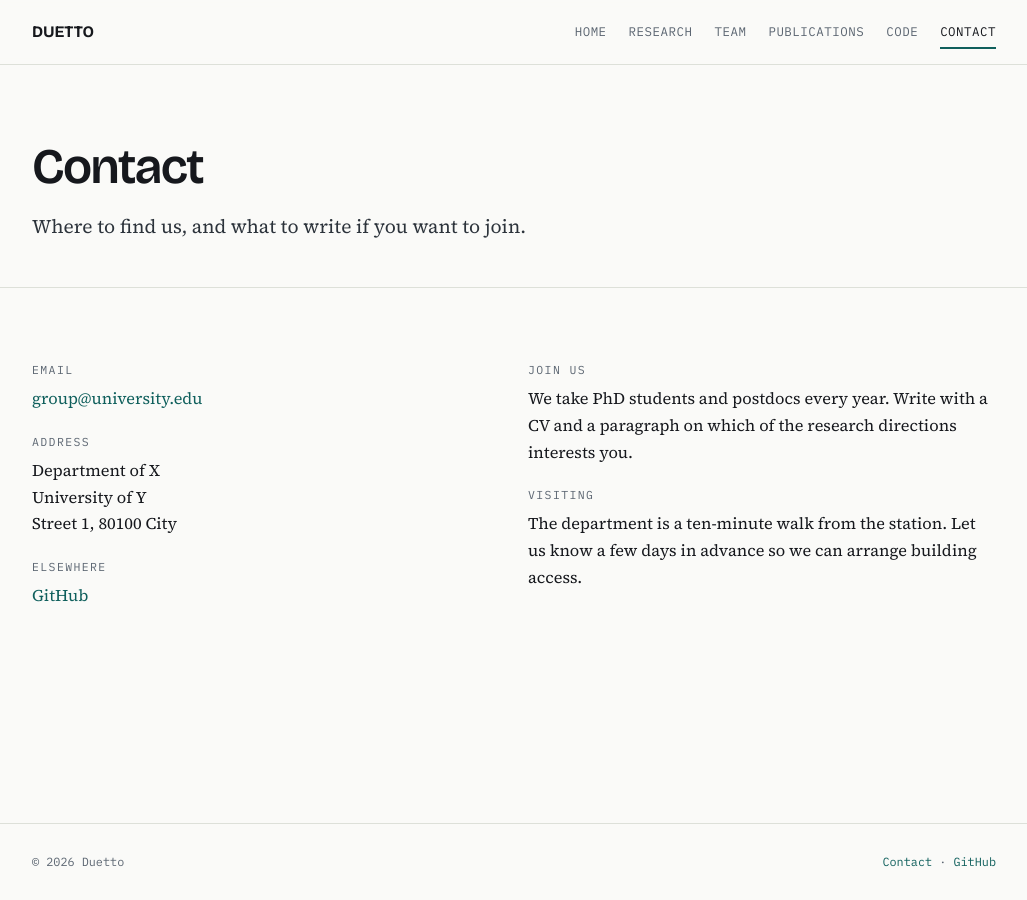
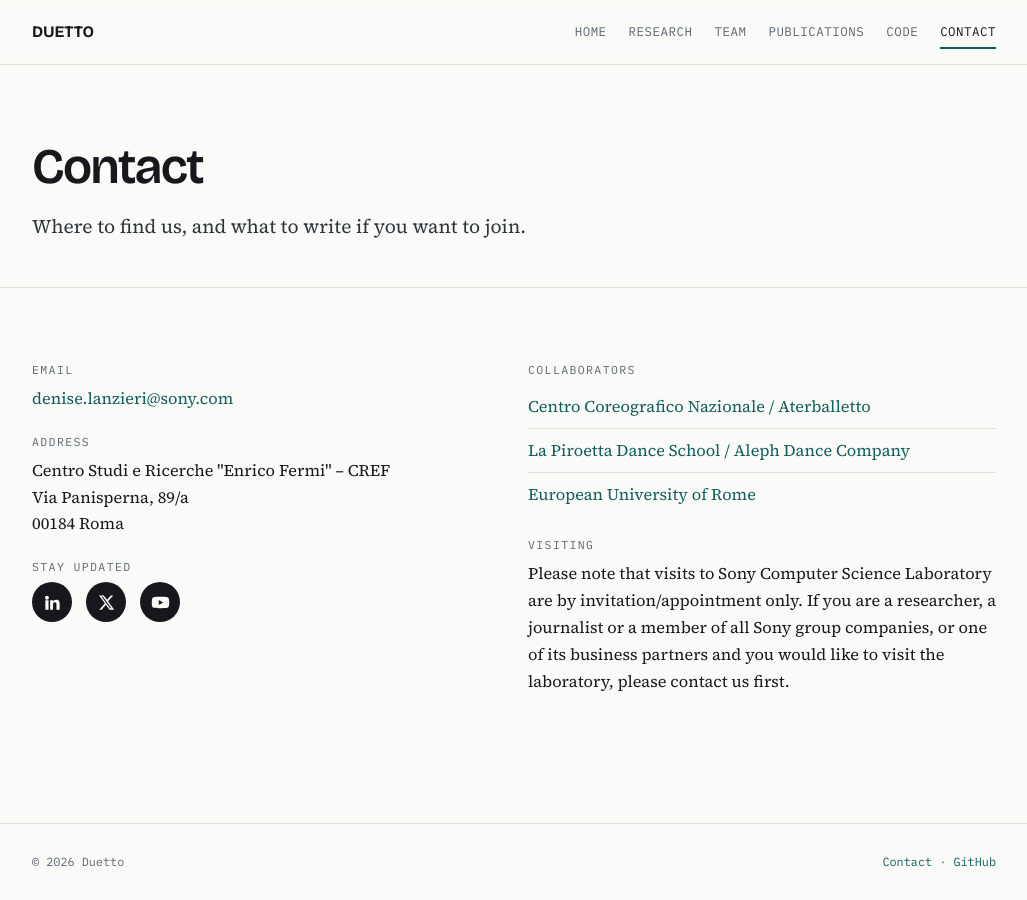
Before and after one commit to denise-lanzieri-csl/Duetto, a Jekyll site: the page built from contact.html, in a window 1280 px wide. Shown: the whole page, without its empty margins (126-1153 px from the left). Built offline with Jekyll 4.4.1, drawn with Linux system fonts in a browser that asks for light colours.

Commit message:
update some pages

```diff
--- a/_config.yml
+++ b/_config.yml
@@ -3,12 +3,12 @@ title: Duetto
 tagline: Augmented crativity
 description: One sentence describing what the group works on.
 
-email: group@university.edu
-institution: Department of X, University of Y
+email: denise.lanzieri@sony.com
+institution: Sony Computer Science Laboratories – Rome
 address_lines:
-  - Department of X
-  - University of Y
-  - Street 1, 80100 City
+  - Centro Studi e Ricerche "Enrico Fermi" – CREF
+  - Via Panisperna, 89/a
+  - 00184 Roma
 
 github: https://github.com/denise-lanzieri-csl
 scholar: "#"
--- a/assets/style.css
+++ b/assets/style.css
@@ -372,3 +372,61 @@
   height:auto;
   filter:drop-shadow(0 2px 30px rgba(0,0,0,.5));
 }
+
+/* Scheda persona: ruolo in evidenza, sottoruolo più leggero, filetto sotto */
+.people{ align-items:start; }
+.person{ display:flex; flex-direction:column; }
+.person h3{ margin:14px 0 6px; }
+.person .role{
+  font-family:var(--display); font-weight:600; font-size:0.92rem;
+  letter-spacing:-0.01em; color:var(--ink);
+  text-transform:none; margin:0 0 2px;
+}
+.person .subrole{
+  font-family:var(--body); font-size:0.92rem;
+  color:var(--muted); text-transform:none;
+  letter-spacing:0; margin:0 0 12px;
+}
+.person::after{
+  content:""; display:block; margin-top:auto;
+  border-top:1px solid var(--rule); padding-top:0;
+}
+
+/* Crediti sotto la griglia delle persone */
+.credit{
+  font-family:var(--mono); font-size:0.72rem;
+  letter-spacing:0.06em; color:var(--muted);
+  margin:44px 0 0; text-align:right;
+}
+
+/* Filetti allineati: le schede si stirano tutte all'altezza della più alta,
+   e il filetto viene spinto in fondo dallo spazio residuo */
+   .people{ align-items:stretch; }
+   .person{ height:100%; }
+   .person .subrole{ margin-bottom:0; }
+
+
+/* Icone social */
+.social{
+  list-style:none; display:flex; gap:14px;
+  margin:0 0 20px; padding:0;
+}
+.social a{
+  display:grid; place-items:center;
+  width:40px; height:40px; border-radius:50%;
+  background:var(--ink); color:var(--paper);
+  transition:background .2s ease;
+}
+.social a:hover{ background:var(--accent); text-decoration:none; }
+.social svg{ width:19px; height:19px; fill:currentColor; }
+
+/* Elenco senza pallini, per i collaboratori */
+.plain{
+  list-style:none; margin:0 0 20px; padding:0;
+}
+.plain li{
+  padding:8px 0;
+  border-bottom:1px solid var(--rule);
+  font-size:1.02rem;
+}
+.plain li:last-child{ border-bottom:0; }
--- a/contact.html
+++ b/contact.html
@@ -18,20 +18,31 @@ description: How to reach the group.
         {%- for line in site.address_lines %}{{ line }}{% unless forloop.last %}<br>{% endunless %}{% endfor -%}
       </p>
 
-      <p class="field">Elsewhere</p>
-      <p class="value"><a href="{{ site.github }}">GitHub</a></p>
+      <p class="field">Stay updated</p>
+      <ul class="social">
+        <li><a href="https://www.linkedin.com/company/sonycslrome/" target="_blank" rel="noopener"  aria-label="LinkedIn">
+          <svg viewBox="0 0 24 24" aria-hidden="true"><path d="M4.98 3.5a2.5 2.5 0 1 1 0 5 2.5 2.5 0 0 1 0-5zM3 9h4v12H3zM9 9h3.8v1.7h.05c.53-1 1.83-2.05 3.77-2.05C20.6 8.65 21 11 21 14.25V21h-4v-6c0-1.43-.03-3.27-2-3.27-2 0-2.3 1.56-2.3 3.17V21H9z"/></svg>
+        </a></li>
+        <li><a href="https://x.com/SonyCSLRome" target="_blank" rel="noopener"  aria-label="X">
+          <svg viewBox="0 0 24 24" aria-hidden="true"><path d="M17.53 3h3.02l-6.6 7.54L21.75 21h-5.9l-4.63-6.05L5.9 21H2.88l7.06-8.07L2.5 3h6.05l4.18 5.53zm-1.06 16.2h1.67L7.6 4.71H5.81z"/></svg>
+        </a></li>
+        <li><a href="https://www.youtube.com/@SonyCSLRome" target="_blank" rel="noopener" aria-label="YouTube">
+          <svg viewBox="0 0 24 24" aria-hidden="true"><path d="M22.5 7.2a2.7 2.7 0 0 0-1.9-1.9C18.9 4.8 12 4.8 12 4.8s-6.9 0-8.6.5A2.7 2.7 0 0 0 1.5 7.2C1 8.9 1 12 1 12s0 3.1.5 4.8a2.7 2.7 0 0 0 1.9 1.9c1.7.5 8.6.5 8.6.5s6.9 0 8.6-.5a2.7 2.7 0 0 0 1.9-1.9c.5-1.7.5-4.8.5-4.8s0-3.1-.5-4.8zM9.8 15.3V8.7l5.7 3.3z"/></svg>
+        </a></li>
+      </ul>
     </div>
     <div>
-      <p class="field">Join us</p>
-      <p class="value">
-        We take PhD students and postdocs every year. Write with a CV and a paragraph
-        on which of the research directions interests you.
-      </p>
+      <p class="field">Collaborators</p>
+      <ul class="plain">
+        <li><a href="https://www.fndaterballetto.it/" target="_blank" rel="noopener">Centro Coreografico Nazionale / Aterballetto</a></li>
+        <li><a href="https://www.lapiroettaaleph.it/" target="_blank" rel="noopener">La Piroetta Dance School / Aleph Dance Company</a></li>
+        <li><a href="https://www.uer.it/" target="_blank" rel="noopener">European University of Rome</a></li>
+      </ul>
 
       <p class="field">Visiting</p>
       <p class="value">
-        The department is a ten-minute walk from the station. Let us know a few days
-        in advance so we can arrange building access.
+        Please note that visits to Sony Computer Science Laboratory are by invitation/appointment only.
+If you are a researcher, a journalist or a member of all Sony group companies, or one of its business partners and you would like to visit the laboratory, please contact us first.
       </p>
     </div>
   </div>
```
Also changed, not shown: _data/people.yml (+20 -42 lines), team.html (+10 -24 lines), 7 other files.
